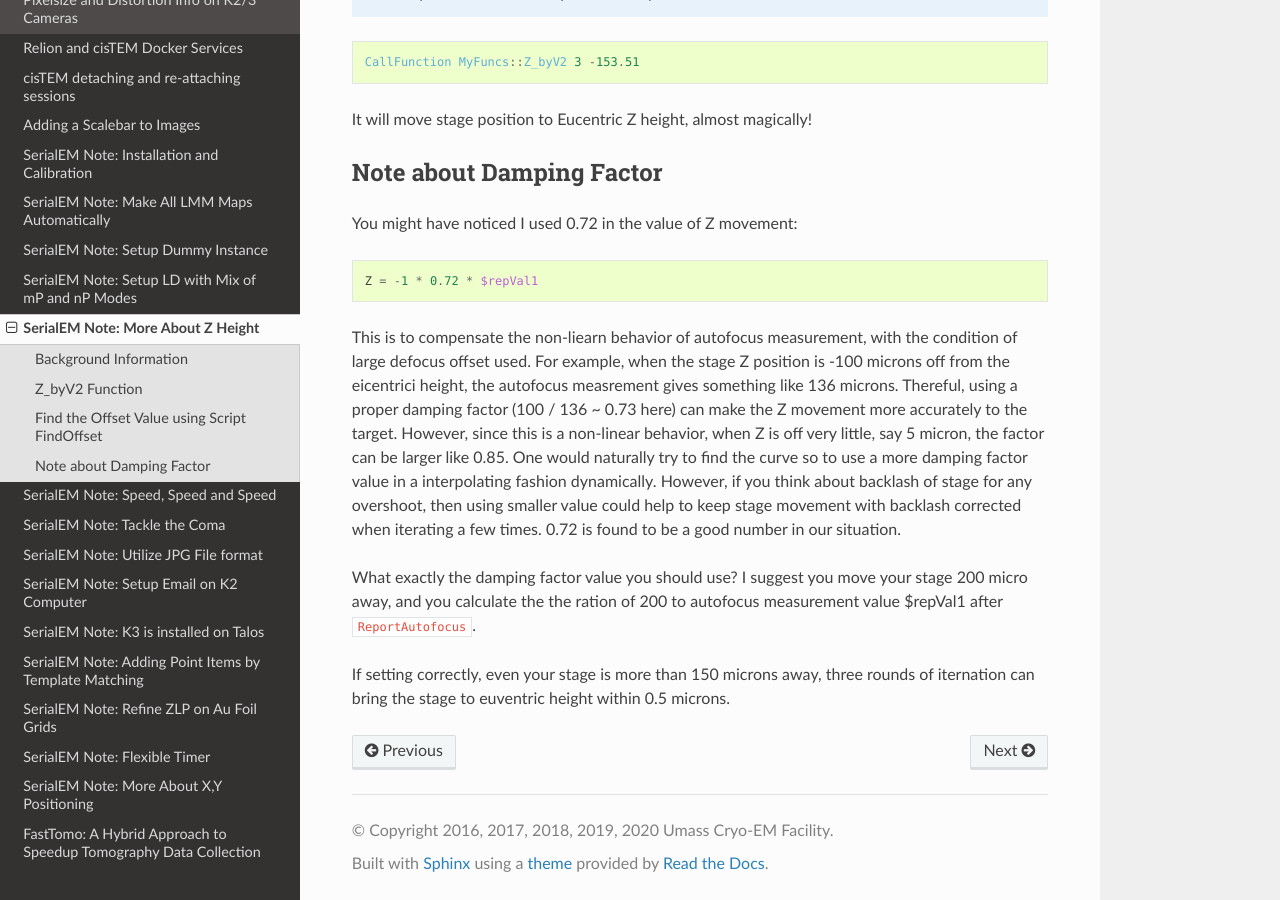
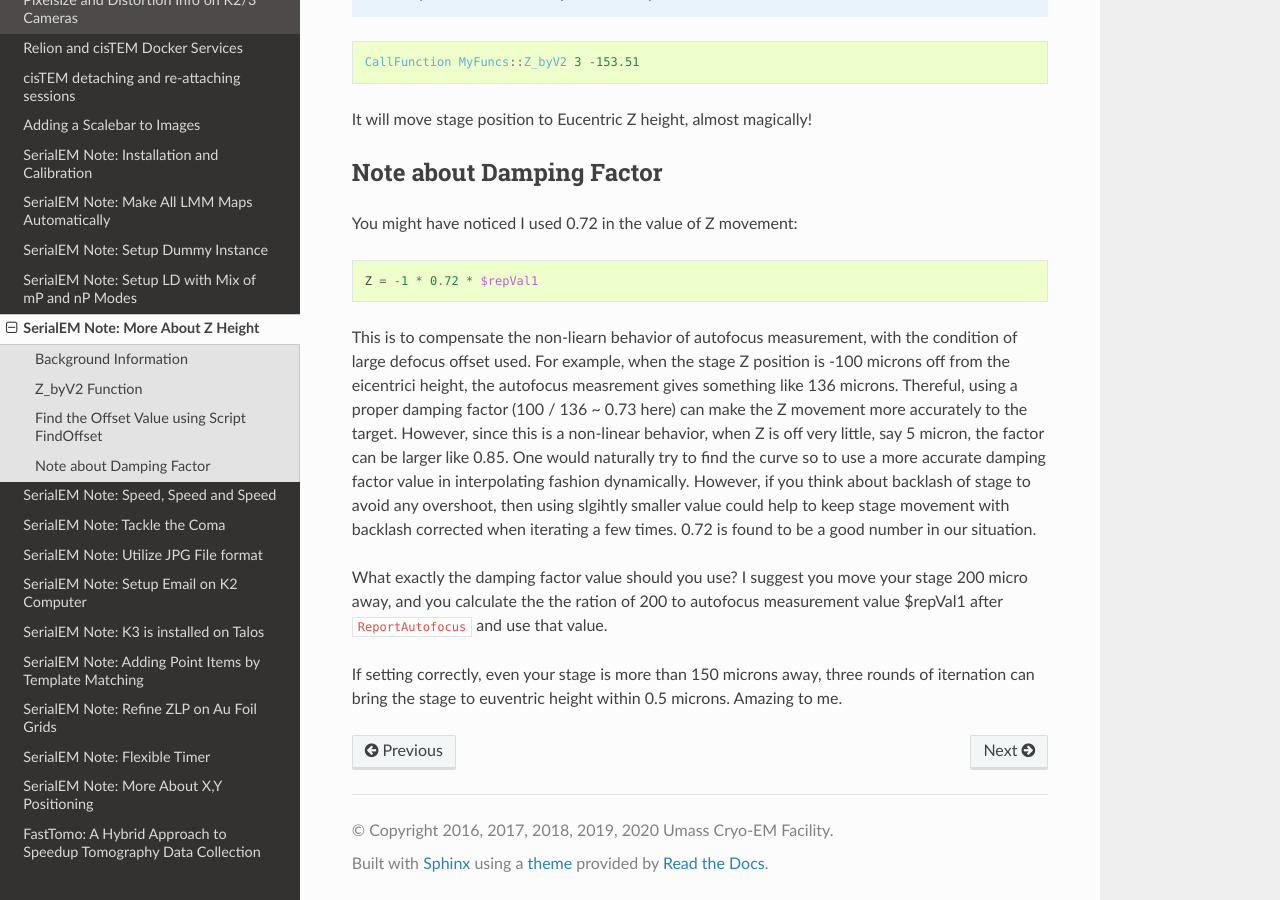
Before and after one commit to xuchen66/sphinx-emdocs, a Sphinx documentation site: the page built from source/serialEM-note-more-about-z-height.rst, in a window 1280 px wide and 900 px high, scrolled down 4012 px. Built offline with Sphinx 7.4.7 and the Read the Docs theme 2.0.0, drawn with Linux system fonts in a browser that asks for light colours; pages that are not in the unit, such as notebooks, are missing from menus.

Commit message:
Update serialEM-note-more-about-z-height.rst

```diff
--- a/source/serialEM-note-more-about-z-height.rst
+++ b/source/serialEM-note-more-about-z-height.rst
@@ -210,8 +210,8 @@
 
    Z = -1 * 0.72 * $repVal1
 
-This is to compensate the non-liearn behavior of autofocus measurement, with the condition of large defocus offset used. For example, when the stage Z position is -100 microns off from the eicentrici height, the autofocus measrement gives something like 136 microns. Thereful, using a proper damping factor (100 / 136 ~ 0.73 here) can make the Z movement more accurately to the target. However, since this is a non-linear behavior, when Z is off very little, say 5 micron, the factor can be larger like 0.85. One would naturally try to find the curve so to use a more damping factor value in a interpolating fashion dynamically. However, if you think about backlash of stage for any overshoot, then using smaller value could help to keep stage movement with backlash corrected when iterating a few times. 0.72 is found to be a good number in our situation.
+This is to compensate the non-liearn behavior of autofocus measurement, with the condition of large defocus offset used. For example, when the stage Z position is -100 microns off from the eicentrici height, the autofocus measrement gives something like 136 microns. Thereful, using a proper damping factor (100 / 136 ~ 0.73 here) can make the Z movement more accurately to the target. However, since this is a non-linear behavior, when Z is off very little, say 5 micron, the factor can be larger like 0.85. One would naturally try to find the curve so to use a more accurate damping factor value in interpolating fashion dynamically. However, if you think about backlash of stage to avoid any overshoot, then using slgihtly smaller value could help to keep stage movement with backlash corrected when iterating a few times. 0.72 is found to be a good number in our situation.
 
-What exactly the damping factor value you should use? I suggest you move your stage 200 micro away, and you calculate the the ration of 200 to autofocus measurement value $repVal1 after ``ReportAutofocus``.
+What exactly the damping factor value should you use? I suggest you move your stage 200 micro away, and you calculate the the ration of 200 to autofocus measurement value $repVal1 after ``ReportAutofocus`` and use that value.
 
-If setting correctly, even your stage is more than 150 microns away, three rounds of iternation can bring the stage to euventric height within 0.5 microns.
+If setting correctly, even your stage is more than 150 microns away, three rounds of iternation can bring the stage to euventric height within 0.5 microns. Amazing to me.
```
